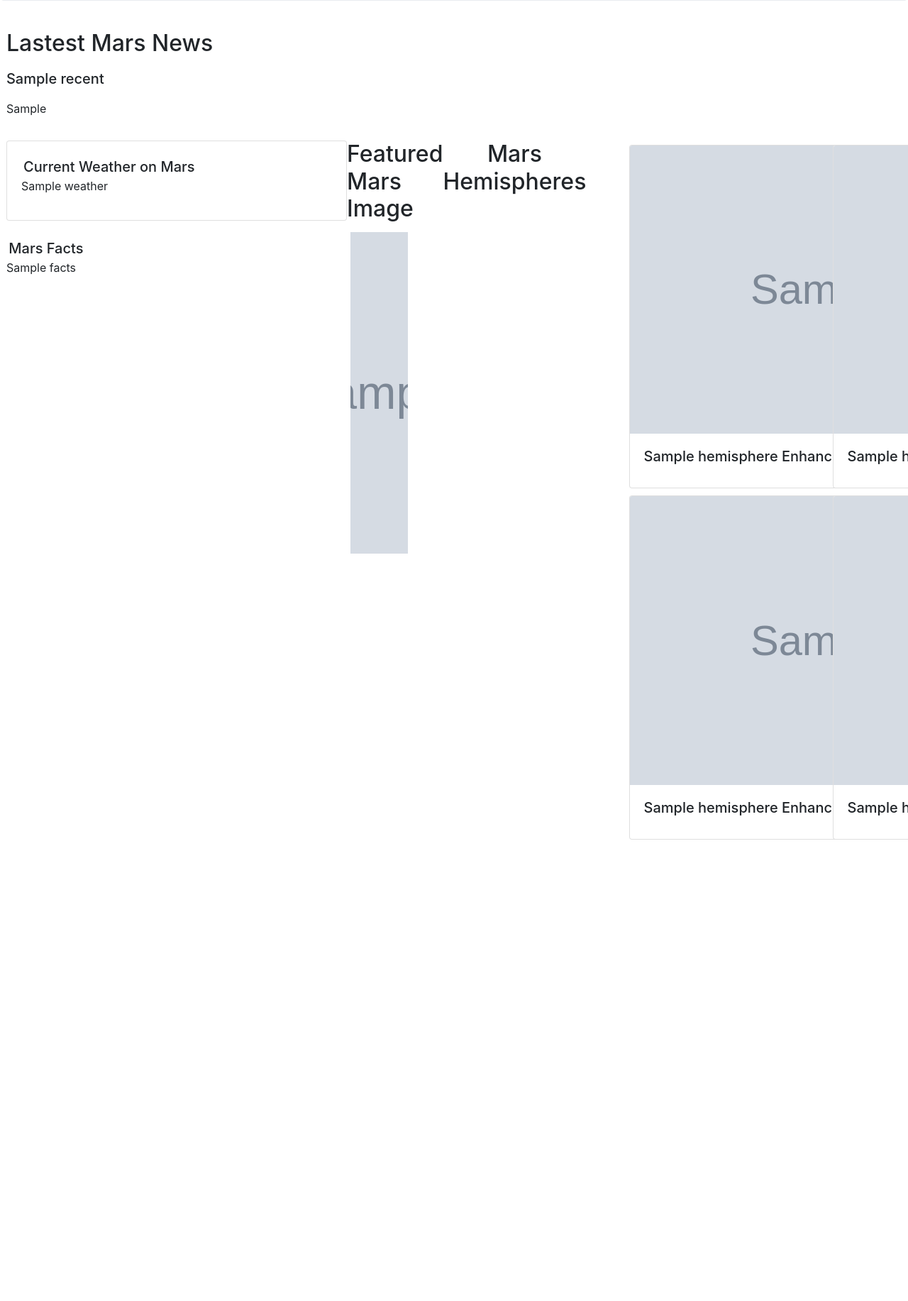
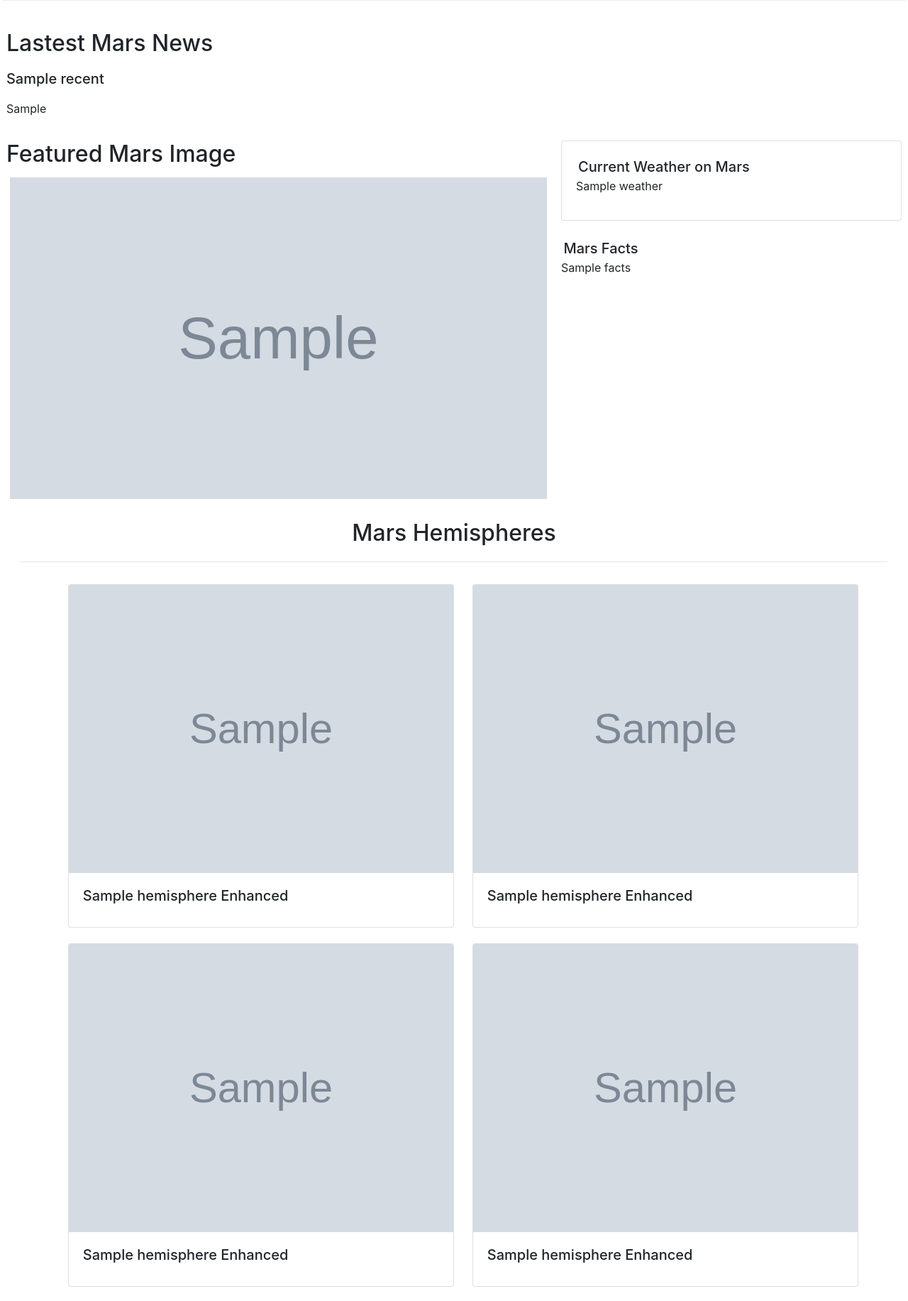
Before and after one commit to markgat/MarsWebscrape, a Flask app: page / in a window 1280 px wide. Shown: the part 269-2102 px from the top of the page at 71% size. Before the commit the page ends 1452 px from the top, so only its background shows below. Run offline with Flask 2, Linux system fonts and the light colour scheme; grey boxes marked "Sample" are stand-in pictures; a database or web service that is not in the repository returns one stand-in record (values such as "Sample title"); some libraries are stand-ins or nearby versions.

Commit message:
Removed flex property issue from index.html and style.css, and updated flask deployment

```diff
--- a/app.py
+++ b/app.py
@@ -7,23 +7,27 @@ app = Flask(__name__)
 
 mongo = PyMongo(app, uri="mongodb://localhost:27017/mars_db")
 
+
+
 @app.route("/")
 def home():
-
-    mars_data = mongo.db.recent.find_one()
+    # For initial run, if db DNE
+    mars_data ={"news_title":"", "news_p":"", "featured_img":"", "weather":"", "facts":"", "hemispheres":\
+    [{"title":"","img_url":""},{"title":"","img_url":""},{"title":"","img_url":""},{"title":"","img_url":""}] }
+    # Check if db not empty
+    if mongo.db.recent.find_one() != None:
+        mars_data = mongo.db.recent.find_one()
 
     return render_template("index.html", mars_data=mars_data)
 
 @app.route("/scrape")
 def scrape():
-    # make sure to remove any existing collection
-    mongo.db.recent.drop()
 
     # Run the scrape function
     data = scrape_mars.scrape()
 
-    # update the mars_db using insert
-    mongo.db.recent.insert(data)
+    # update the mars_db using upsert
+    mongo.db.recent.update_one({}, {"$set": data}, upsert=True)
 
     # Redirect back to home page
     return redirect("/")
--- a/static/style.css
+++ b/static/style.css
@@ -8,6 +8,3 @@
     padding:0.7%;
     margin : 0%
 }
-.flexed{
-    display: flex;
-}
--- a/templates/index.html
+++ b/templates/index.html
@@ -20,7 +20,7 @@
         <span><h5 class = "pad">{{mars_data.news_title}}</h5></span>
         <div class="pad"><p>{{mars_data.news_p}}</p>
         </div>
-        <div class="pad flexed overflow-auto">
+        <div class="pad overflow-auto">
             <div style=" float: right">
                 <div class="card" style="width: 30rem;">
                     <div class="card-body">
```
Also changed, not shown: 1 other file.
